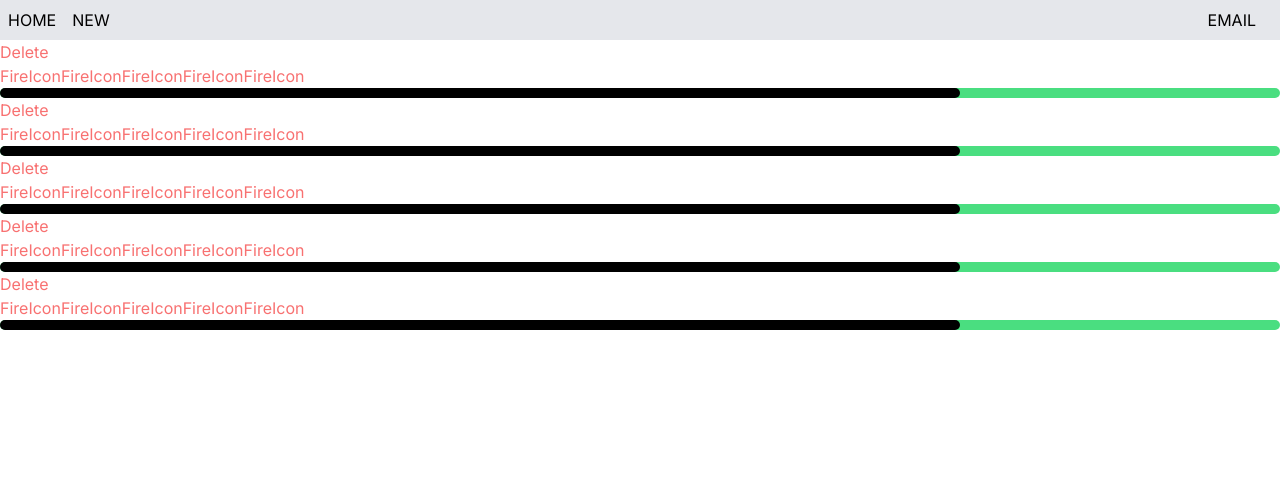
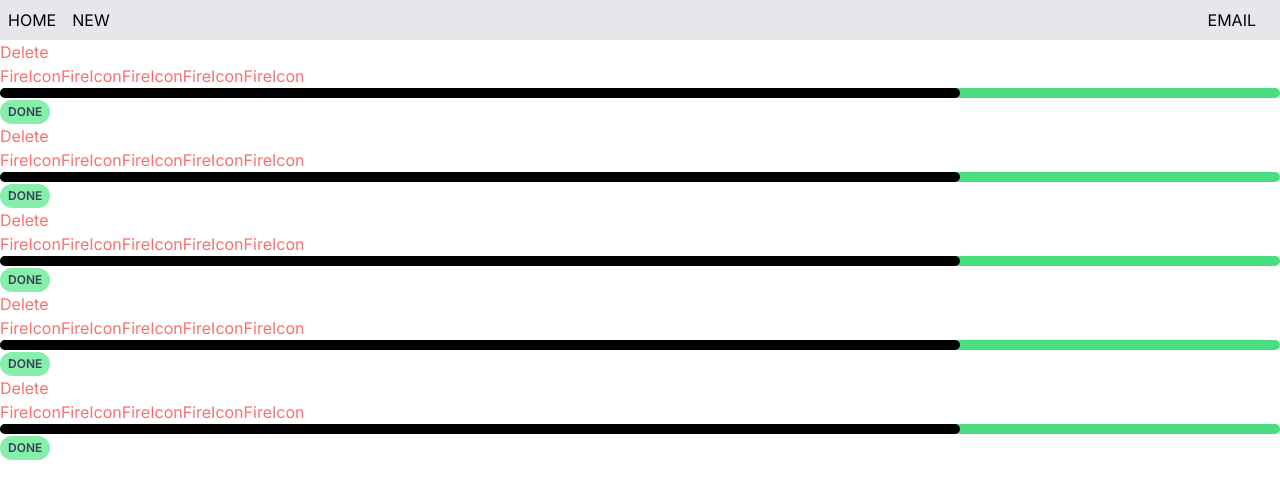
Before and after one commit to aych-dev/QuestionApp, a Next.js app: page / in a window 1280 px wide. Shown: the top 498 px of the page. Built offline with nearby package versions, Linux system fonts and the light colour scheme.

Commit message:
updated statusdisplay

```diff
--- a/app/components/StatusDisplay.tsx
+++ b/app/components/StatusDisplay.tsx
@@ -1,5 +1,9 @@
 const StatusDisplay = () => {
-  return <div>StatusDisplay</div>;
+  return (
+    <span className='inline-block rounded-full px-2 py-1 text-xs font-semibold text-gray-700 bg-green-300'>
+      DONE
+    </span>
+  );
 };
 
 export default StatusDisplay;
--- a/app/components/TicketCard.tsx
+++ b/app/components/TicketCard.tsx
@@ -1,6 +1,7 @@
 import DeleteBlock from './DeleteBlock';
 import PriorityDisplay from './PriorityDisplay';
 import ProgressDisplay from './ProgressDisplay';
+import StatusDisplay from './StatusDisplay';
 
 const TicketCard = () => {
   return (
@@ -8,6 +9,7 @@ const TicketCard = () => {
       <DeleteBlock />
       <PriorityDisplay />
       <ProgressDisplay />
+      <StatusDisplay />
     </div>
   );
 };
```
